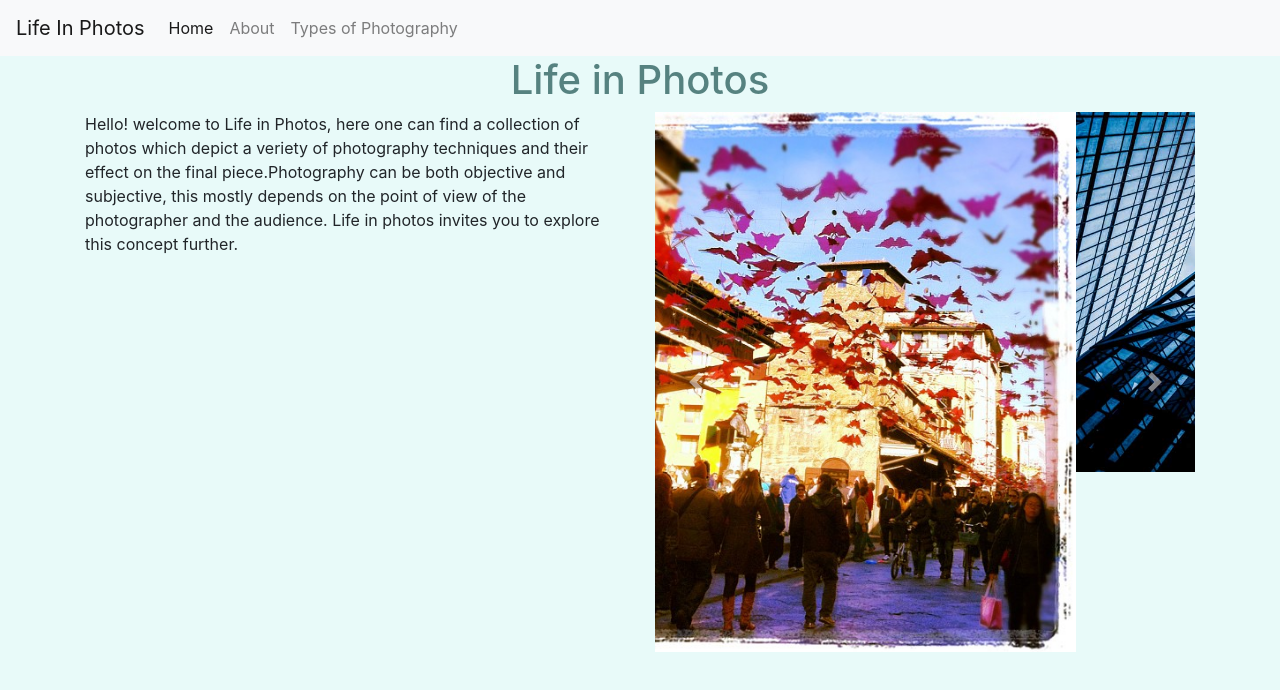
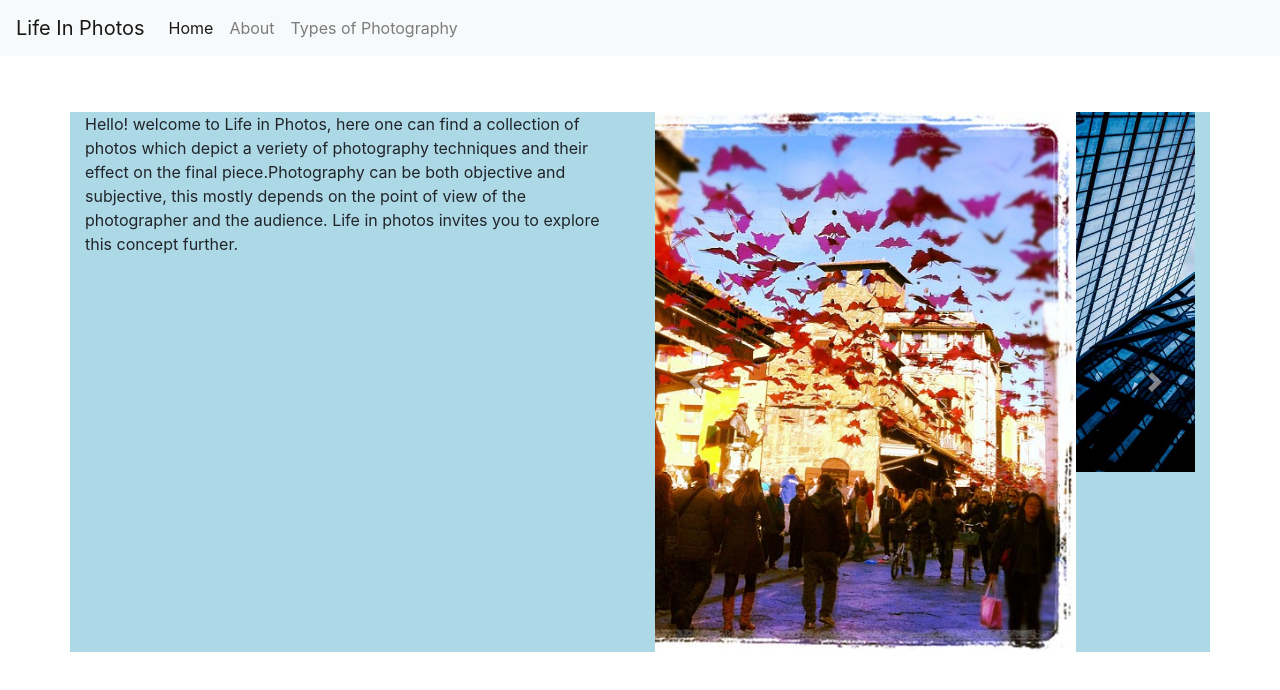
Before and after one commit to daleciappara/competition_fran_dale, a plain HTML site: page index.html in a window 1280 px wide. Drawn offline with nearby package versions, Linux system fonts and the light colour scheme; files that its build step writes are made by us from their sources.

Commit message:
Update styles.css

```diff
--- a/css/styles.css
+++ b/css/styles.css
@@ -1,9 +1,9 @@
 
-body {
-  background-color: #e8faf9;
+.container {
+  background-color: lightblue;
 }
 
-h1{
-  color: #568280;
+h1 {
+  color: white;
   text-align: center;
-}
+  }
```
